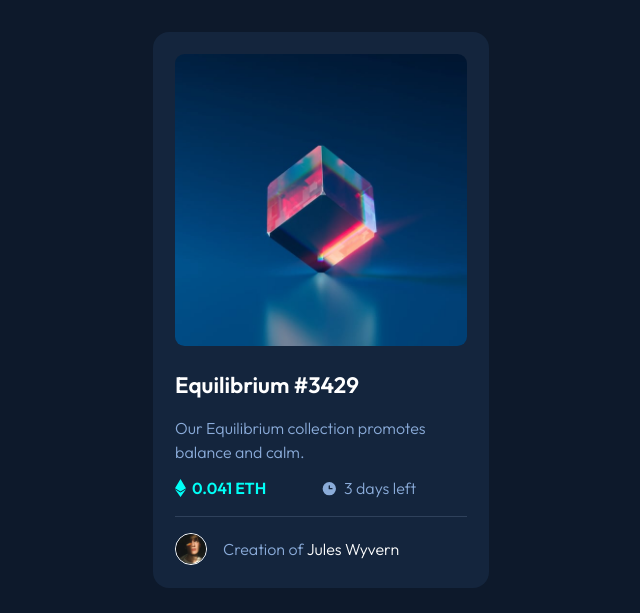
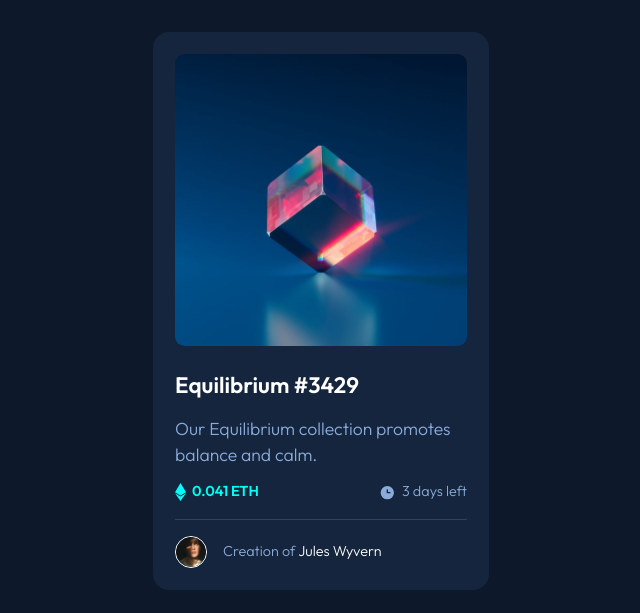
Before and after one commit to yudhaCode/nft-preview-card-component-main, a plain HTML site: page index.html in a window 1280 px wide. Shown: the top 613 px of the page, without its empty margins (319-959 px from the left). Drawn offline with Linux system fonts and the light colour scheme.

Commit message:
second-commit

```diff
--- a/styles.css
+++ b/styles.css
@@ -143,7 +143,7 @@ body {
 }
 
 .card-text {
-  font-size: 1rem;
+  font-size: 1.1rem;
   color: var(--color-soft-blue);
   margin-bottom: 0.8rem;
 }
@@ -160,6 +160,11 @@ body {
   align-items: center;
 }
 
+.price-wrapper .price-sub-wrapper:nth-child(2) {
+  display: flex;
+  justify-content: end;
+}
+
 .price-sub-wrapper img {
   object-fit: contain;
   margin-right: 6px;
@@ -167,7 +172,7 @@ body {
 
 .price-sub-wrapper .price-ethereum,
 .price-sub-wrapper .countdown {
-  font-size: 1rem;
+  font-size: 0.9rem;
 }
 
 .price-sub-wrapper .price-ethereum {
@@ -196,7 +201,7 @@ body {
 }
 
 .creator-text {
-  font-size: 1rem;
+  font-size: 0.9rem;
   color: var(--color-soft-blue);
 }
 
```
